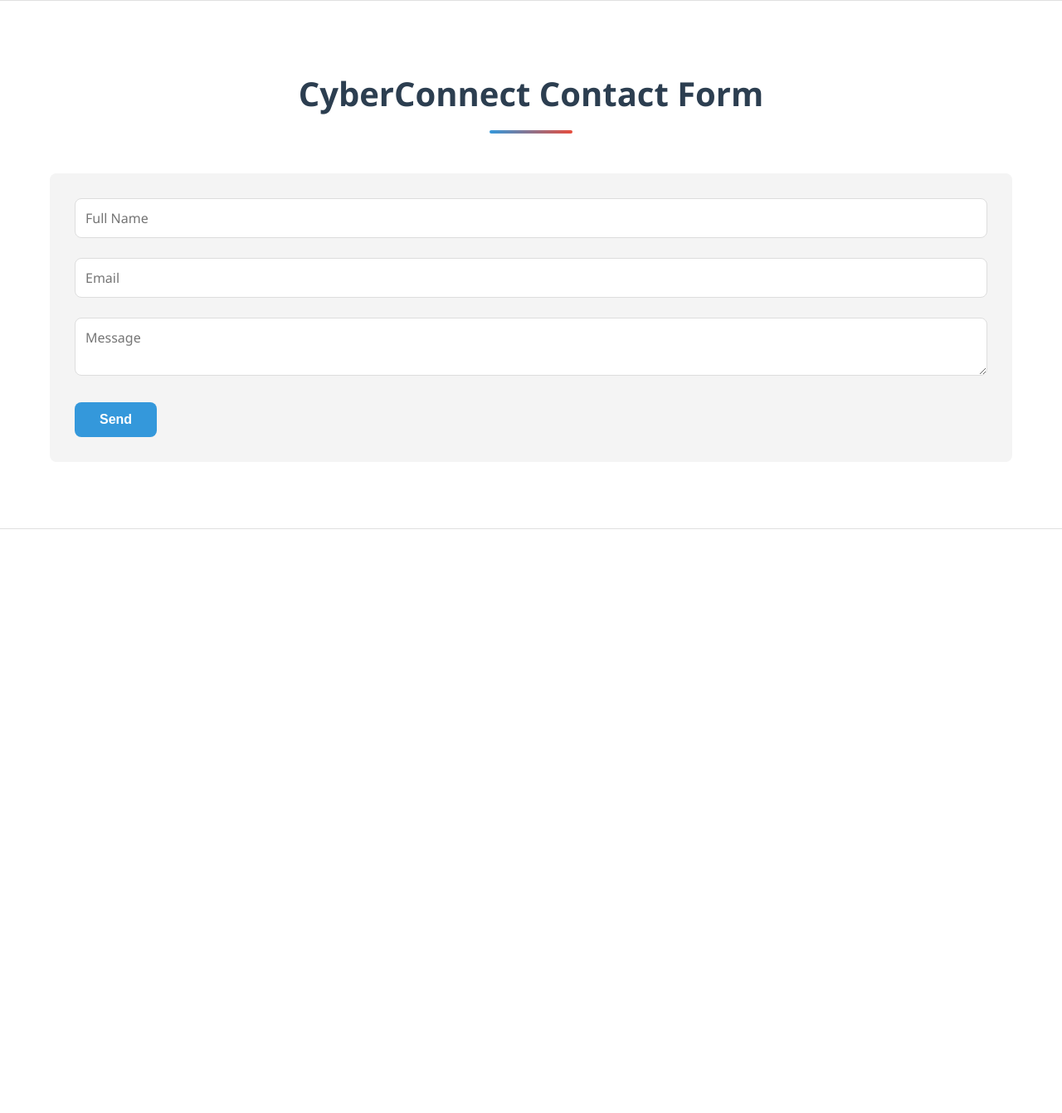
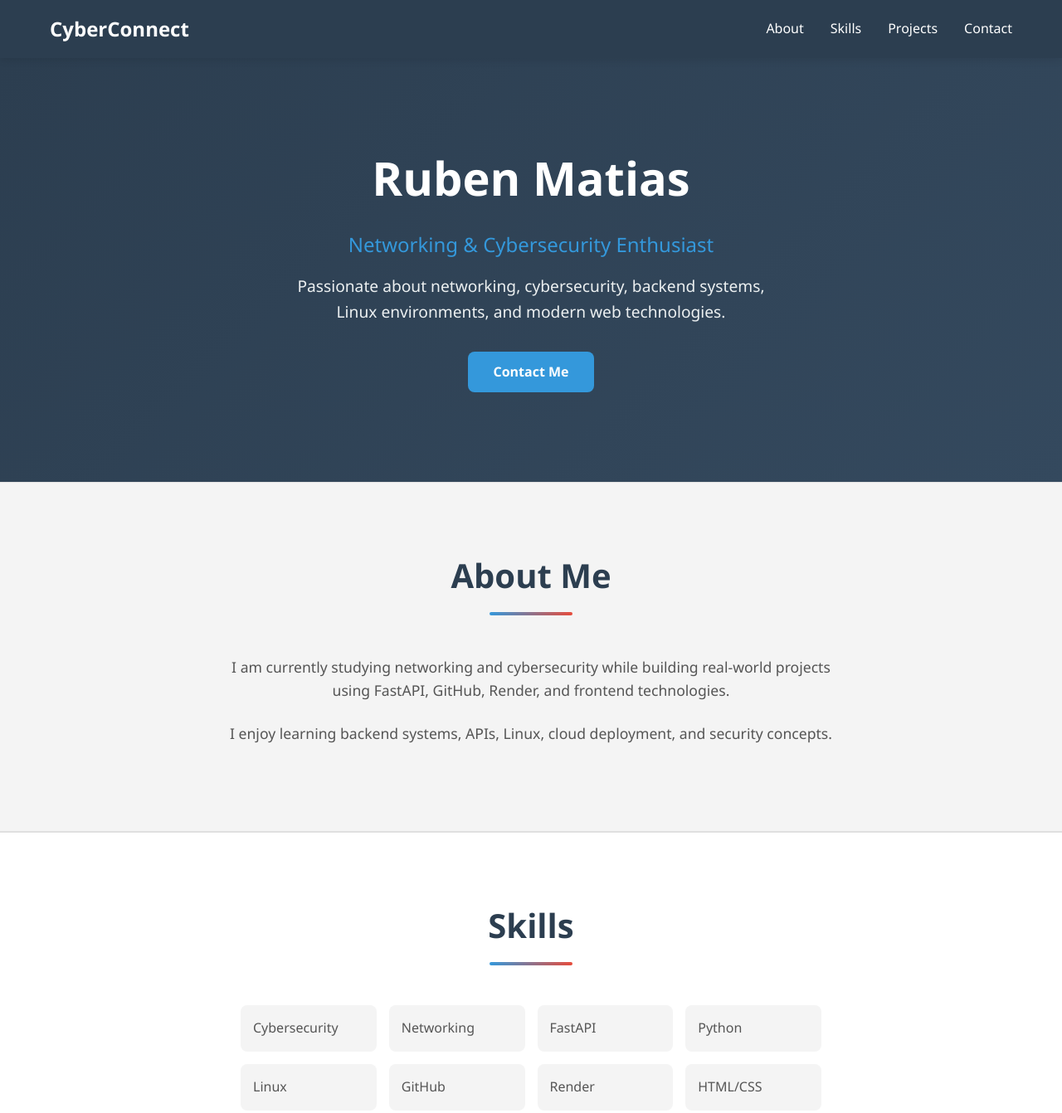
Before and after one commit to rubenmatias8222-hub/frontend-practice, a website: page index.html in a window 1280 px wide. Shown: the top 1342 px of the page at 83% size. Before the commit the page ends 800 px from the top, so only its background shows below. Drawn offline with Linux system fonts and the light colour scheme.

Commit message:
Update index.html

```diff
--- a/index.html
+++ b/index.html
@@ -3,36 +3,147 @@
 <head>
     <meta charset="UTF-8">
     <meta name="viewport" content="width=device-width, initial-scale=1.0">
-    <title>CyberConnect Form</title>
+    <title>CyberConnect Portfolio</title>
 
     <link rel="stylesheet" href="style.css">
 </head>
 
 <body>
 
-    <section class="contact">
+    <!-- Navigation -->
+    <nav class="navbar">
+        <div class="container">
+            <div class="logo">CyberConnect</div>
+
+            <ul class="nav-links">
+                <li><a href="#about">About</a></li>
+                <li><a href="#skills">Skills</a></li>
+                <li><a href="#projects">Projects</a></li>
+                <li><a href="#contact">Contact</a></li>
+            </ul>
+        </div>
+    </nav>
+
+    <!-- Hero Section -->
+    <section class="hero">
+        <div class="container">
+            <h1>Ruben Matias</h1>
+
+            <p class="subtitle">
+                Networking & Cybersecurity Enthusiast
+            </p>
+
+            <p class="description">
+                Passionate about networking, cybersecurity, backend systems,
+                Linux environments, and modern web technologies.
+            </p>
+
+            <a href="#contact" class="btn btn-primary">
+                Contact Me
+            </a>
+        </div>
+    </section>
+
+    <!-- About -->
+    <section class="about" id="about">
+        <div class="container">
+            <h2>About Me</h2>
+
+            <p>
+                I am currently studying networking and cybersecurity while
+                building real-world projects using FastAPI, GitHub, Render,
+                and frontend technologies.
+            </p>
+
+            <p>
+                I enjoy learning backend systems, APIs, Linux, cloud deployment,
+                and security concepts.
+            </p>
+        </div>
+    </section>
+
+    <!-- Skills -->
+    <section class="skills" id="skills">
+        <div class="container">
+            <h2>Skills</h2>
+
+            <div class="skills-grid">
+                <div class="skill">Cybersecurity</div>
+                <div class="skill">Networking</div>
+                <div class="skill">FastAPI</div>
+                <div class="skill">Python</div>
+                <div class="skill">Linux</div>
+                <div class="skill">GitHub</div>
+                <div class="skill">Render</div>
+                <div class="skill">HTML/CSS</div>
+            </div>
+        </div>
+    </section>
+
+    <!-- Projects -->
+    <section class="projects" id="projects">
+        <div class="container">
+            <h2>Projects</h2>
+
+            <div class="projects-grid">
+
+                <div class="project-card">
+                    <h3>CyberConnect Backend</h3>
+
+                    <p>
+                        FastAPI backend deployed on Render with API integration.
+                    </p>
+
+                    <a href="#" class="btn btn-secondary">
+                        View Project
+                    </a>
+                </div>
+
+                <div class="project-card">
+                    <h3>Frontend Portfolio</h3>
+
+                    <p>
+                        Responsive portfolio website hosted on GitHub Pages.
+                    </p>
+
+                    <a href="#" class="btn btn-secondary">
+                        View Project
+                    </a>
+                </div>
+
+            </div>
+        </div>
+    </section>
+
+    <!-- Contact -->
+    <section class="contact" id="contact">
         <div class="container">
 
-            <h2>CyberConnect Contact Form</h2>
+            <h2>Contact Me</h2>
+
+            <div class="contact-content">
 
                 <div class="contact-form">
 
                     <form id="contactForm">
 
                         <div class="form-group">
-                        <input id="name" placeholder="Full Name" required>
+                            <label>Full Name</label>
+                            <input id="name" type="text" required>
                         </div>
 
                         <div class="form-group">
-                        <input id="email" placeholder="Email" required>
+                            <label>Email</label>
+                            <input id="email" type="email" required>
                         </div>
 
                         <div class="form-group">
-                        <textarea id="message" placeholder="Message" required></textarea>
+                            <label>Message</label>
+                            <textarea id="message" rows="5" required></textarea>
                         </div>
 
                         <button class="btn btn-primary" type="submit">
-                        Send
+                            Send Message
                         </button>
 
                     </form>
@@ -42,7 +153,15 @@
                 </div>
 
             </div>
+        </div>
     </section>
+
+    <!-- Footer -->
+    <footer class="footer">
+        <div class="container">
+            <p>© 2026 Ruben Matias | CyberConnect</p>
+        </div>
+    </footer>
 
     <script src="script.js"></script>
 
```
Lines whose indentation alone changed are shown as unchanged.
